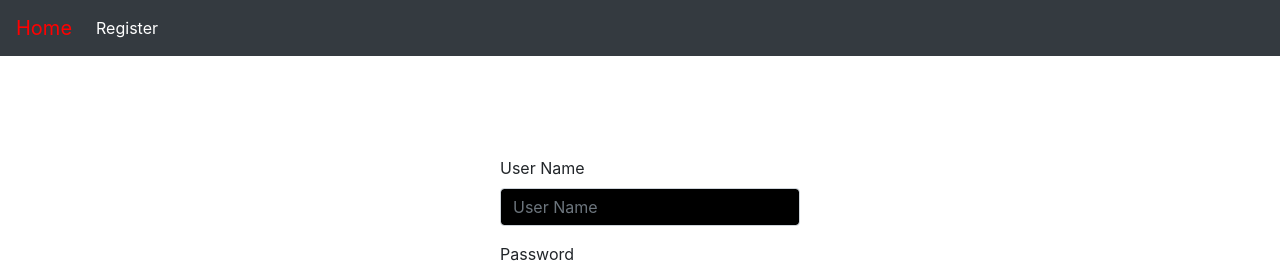
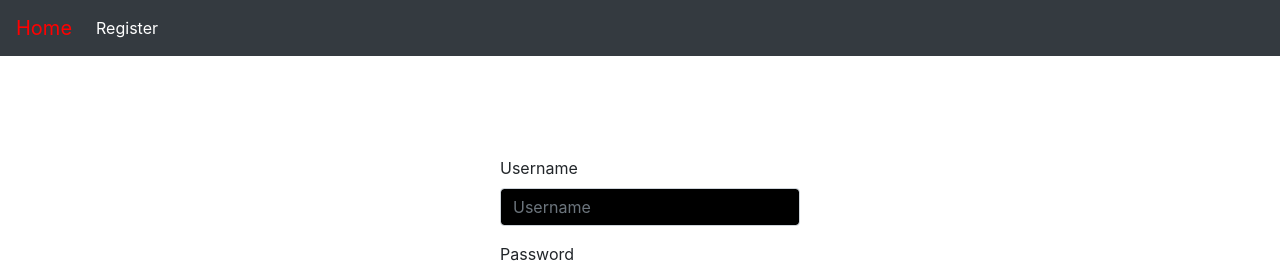
Before and after one commit to akbelcolak/language-platform, a React (Create React App) app in the folder client/: page /users in a window 1280 px wide. Shown: the top 272 px of the page. Built offline with nearby package versions, Linux system fonts and the light colour scheme; the HTML template or start-up script is replaced by a standard one.

Commit message:
extracting reusable input

```diff
--- a/client/src/component/common/input.jsx
+++ b/client/src/component/common/input.jsx
@@ -1 +1,23 @@
-import React from 'react';
+import React from "react";
+
+// we used func component because we work by controlled component so we don't need states
+
+const Input = ({name, label , value , onChange ,type,style}) => {
+  return (
+    <div className="form-group">
+      <label htmlFor={name}>{label}</label>
+      <input
+        onChange={onChange}
+        value={value}
+        name={name}
+        style={style}
+        type={type}
+        className="form-control"
+        id={name}
+        placeholder={label}
+      />
+    </div>
+  );
+};
+
+export default Input;
--- a/client/src/component/registerForm.jsx
+++ b/client/src/component/registerForm.jsx
@@ -1,6 +1,6 @@
 import React, { Component } from "react";
 import { register } from "../services/userService";
-
+import Input from "./common/input";
 export default class RegisterationForm extends Component {
   state = {
     data: {
@@ -21,61 +21,43 @@ export default class RegisterationForm extends Component {
     this.setState({ data });
   };
   render() {
+    const { data } = this.state;
     const style = { width: "300px", backgroundColor: "black", color: "white" };
     return (
       <div style={{ margin: "100px", marginLeft: "500px" }}>
         <form onSubmit={this.handleSubmit}>
-          <div className="form-group">
-            <label htmlFor="username">User Name</label>
-            <input
+          <Input
+            type="text"
+            name="username"
+            value={data.username}
+            label="Username"
             onChange={this.handleChange}
-              value={this.state.data.username}
-              name="username"
             style={style}
+          />
+          <Input
             type="text"
-              className="form-control"
-              id="username"
-              placeholder="User Name"
+            name="password"
+            value={data.password}
+            label="Password"
+            onChange={this.handleChange}
+            style={style}
           />
-          </div>
-          <div className="form-group">
-            <label htmlFor="password">Password</label>
-            <input
+          <Input
+            type="email"
+            name="email"
+            value={data.email}
+            label="E-mail"
             onChange={this.handleChange}
-              value={this.state.data.password}
-              name="password"
             style={style}
-              type="password"
-              className="form-control"
-              id="password"
-              placeholder="Password"
           />
-          </div>
-          <div className="form-group">
-            <label htmlFor="E-mail">E-mail</label>
-            <input
+          <Input
+            type="date"
+            name="birthdate"
+            value={data.birthdate}
+            label="Birthdate"
             onChange={this.handleChange}
-              value={this.state.data.email}
-              name="email"
             style={style}
-              type="email"
-              className="form-control"
-              id="E-mail"
-              placeholder="E-mail"
           />
-          </div>
-          <div className="form-group">
-            <label htmlFor="birthdate">Birthdate</label>
-            <input
-              onChange={this.handleChange}
-              value={this.state.data.date}
-              name="birthdate"
-              style={style}
-              type="date"
-              className="form-control"
-              id="birthdate"
-            />
-          </div>
           <button
             style={{ marginLeft: "80px" }}
             onClick={this.handleSubmit}
```
Lines whose indentation alone changed are shown as unchanged.
